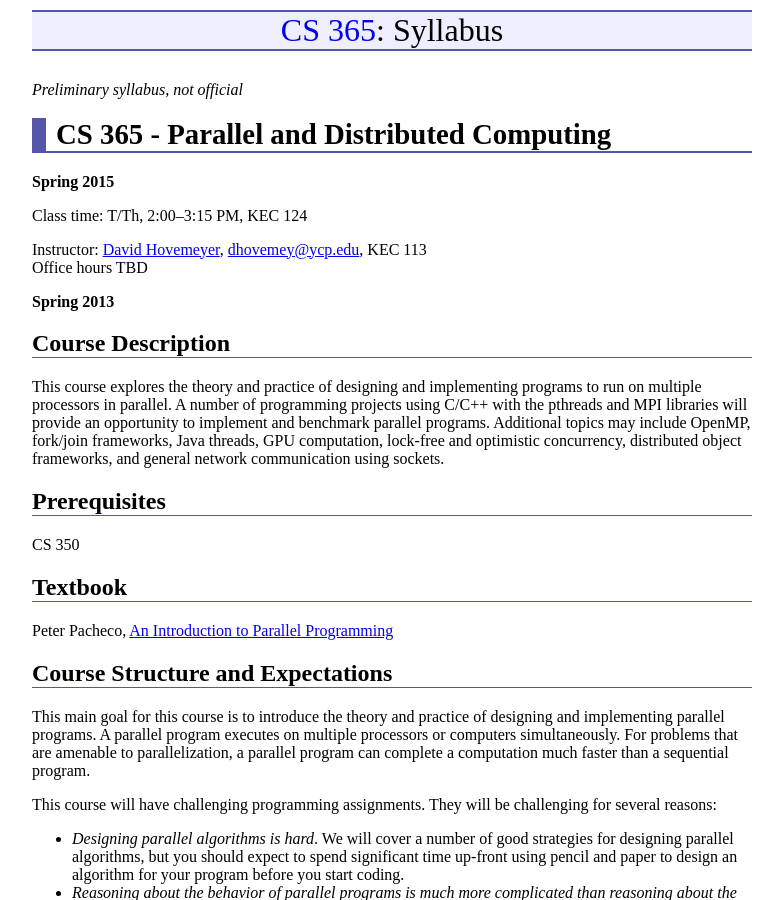
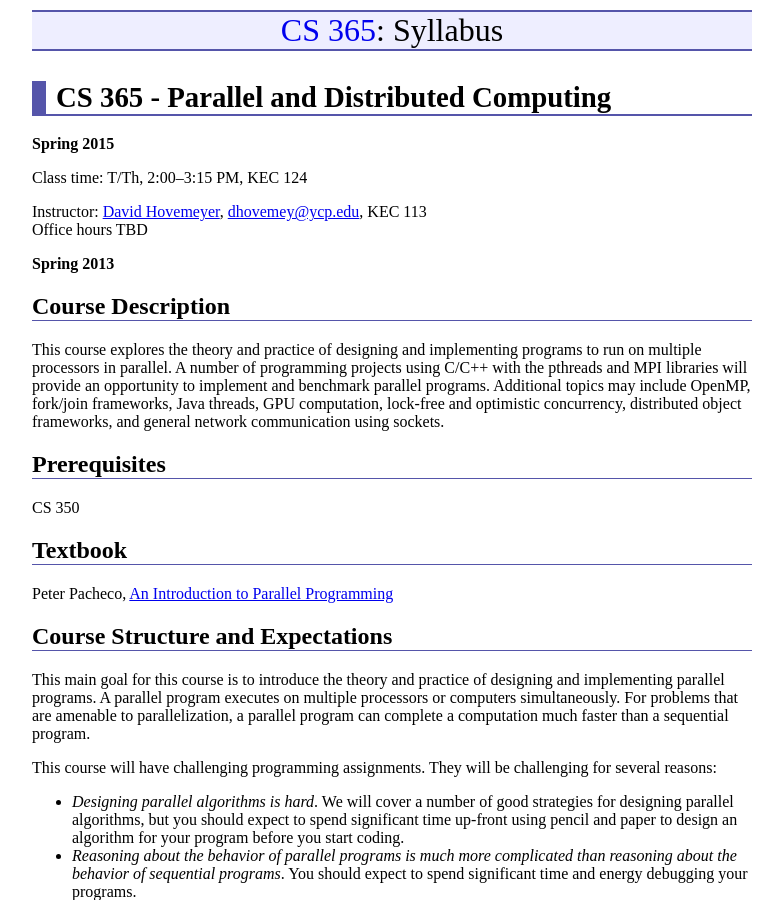
Before and after one commit to ycpcs/cs365-spring2015, a Jekyll site: the page built from syllabus.md, in a window 1280 px wide and 900 px high. Shown: the whole window, without its empty margins (248-1031 px from the left). Built offline with Jekyll 4.4.1, drawn with Linux system fonts in a browser that asks for light colours; Markdown is read by kramdown in place of the engine named in the settings.

Commit message:
syllabus is official

```diff
--- a/syllabus.md
+++ b/syllabus.md
@@ -2,8 +2,6 @@
 layout: default
 title: "Syllabus"
 ---
-
-*Preliminary syllabus, not official*
 
 # CS 365 - Parallel and Distributed Computing
 
```
